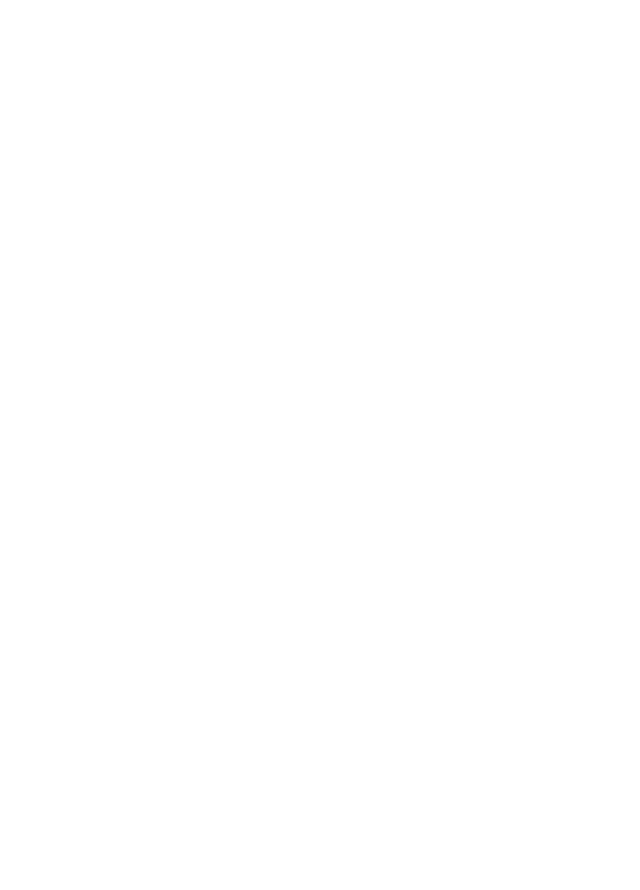
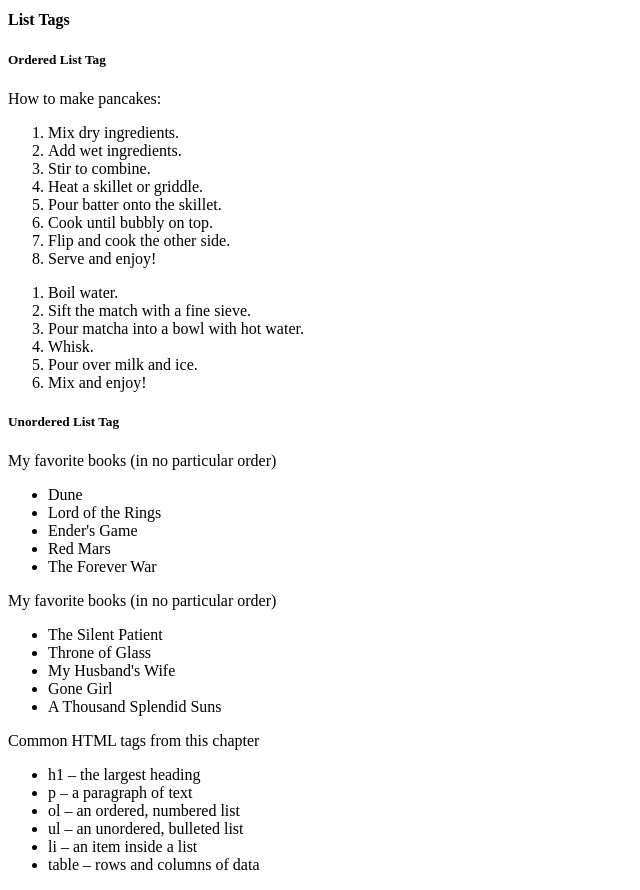
Before and after one commit to melanielochrie/kambaz-next-js-Fall-2026, a Next.js app: page /labs/lab1 in a window 1280 px wide. Shown: the part 1080-1970 px from the top of the page, without its empty margins (0-640 px from the left). Before the commit the page ends 1086 px from the top, so only its background shows below. Built offline with nearby package versions, Linux system fonts and the light colour scheme.

Commit message:
Complete Lab 1 List Tags

```diff
--- /dev/null
+++ b/app/labs/lab1/ListTags.tsx
@@ -0,0 +1,53 @@
+export default function ListTags() {
+    return (
+        <div id="wd-lists">
+            <h4>List Tags</h4>
+            <h5>Ordered List Tag</h5>
+            How to make pancakes:
+            <ol id="wd-pancakes">
+                <li>Mix dry ingredients.</li>
+                <li>Add wet ingredients.</li>
+                <li>Stir to combine.</li>
+                <li>Heat a skillet or griddle.</li>
+                <li>Pour batter onto the skillet.</li>
+                <li>Cook until bubbly on top.</li>
+                <li>Flip and cook the other side.</li>
+                <li>Serve and enjoy!</li>
+            </ol>
+            <ol id="wd-your-favorite-recipe">
+                <li>Boil water.</li>
+                <li>Sift the match with a fine sieve.</li>
+                <li>Pour matcha into a bowl with hot water.</li>
+                <li>Whisk.</li>
+                <li>Pour over milk and ice.</li>
+                <li>Mix and enjoy!</li>
+            </ol>
+            <h5>Unordered List Tag</h5>
+            My favorite books (in no particular order)
+            <ul id="wd-my-books">
+                <li>Dune</li>
+                <li>Lord of the Rings</li>
+                <li>Ender&apos;s Game</li>
+                <li>Red Mars</li>
+                <li>The Forever War</li>
+            </ul>
+            My favorite books (in no particular order)
+            <ul id="wd-your-books">
+                <li>The Silent Patient</li>
+                <li>Throne of Glass</li>
+                <li>My Husband's Wife</li>
+                <li>Gone Girl</li>
+                <li>A Thousand Splendid Suns</li>
+            </ul>
+            Common HTML tags from this chapter
+            <ul id="wd-ai-html-tags">
+                <li>h1 – the largest heading</li>
+                <li>p – a paragraph of text</li>
+                <li>ol – an ordered, numbered list</li>
+                <li>ul – an unordered, bulleted list</li>
+                <li>li – an item inside a list</li>
+                <li>table – rows and columns of data</li>
+            </ul>
+        </div>
+    );
+}
--- a/app/labs/lab1/page.tsx
+++ b/app/labs/lab1/page.tsx
@@ -1,5 +1,6 @@
 import HeadingTags from "./HeadingTags";
 import ParagraphTag from "./ParagraphTag";
+import ListTags from "./ListTags";
 
 export default function Lab1() {
     return (
@@ -8,6 +9,7 @@
             <h3>HTML Examples</h3>
             <HeadingTags />
             <ParagraphTag />
+            <ListTags />
 
             {/* do the next exercise here */}
         </div>
```
